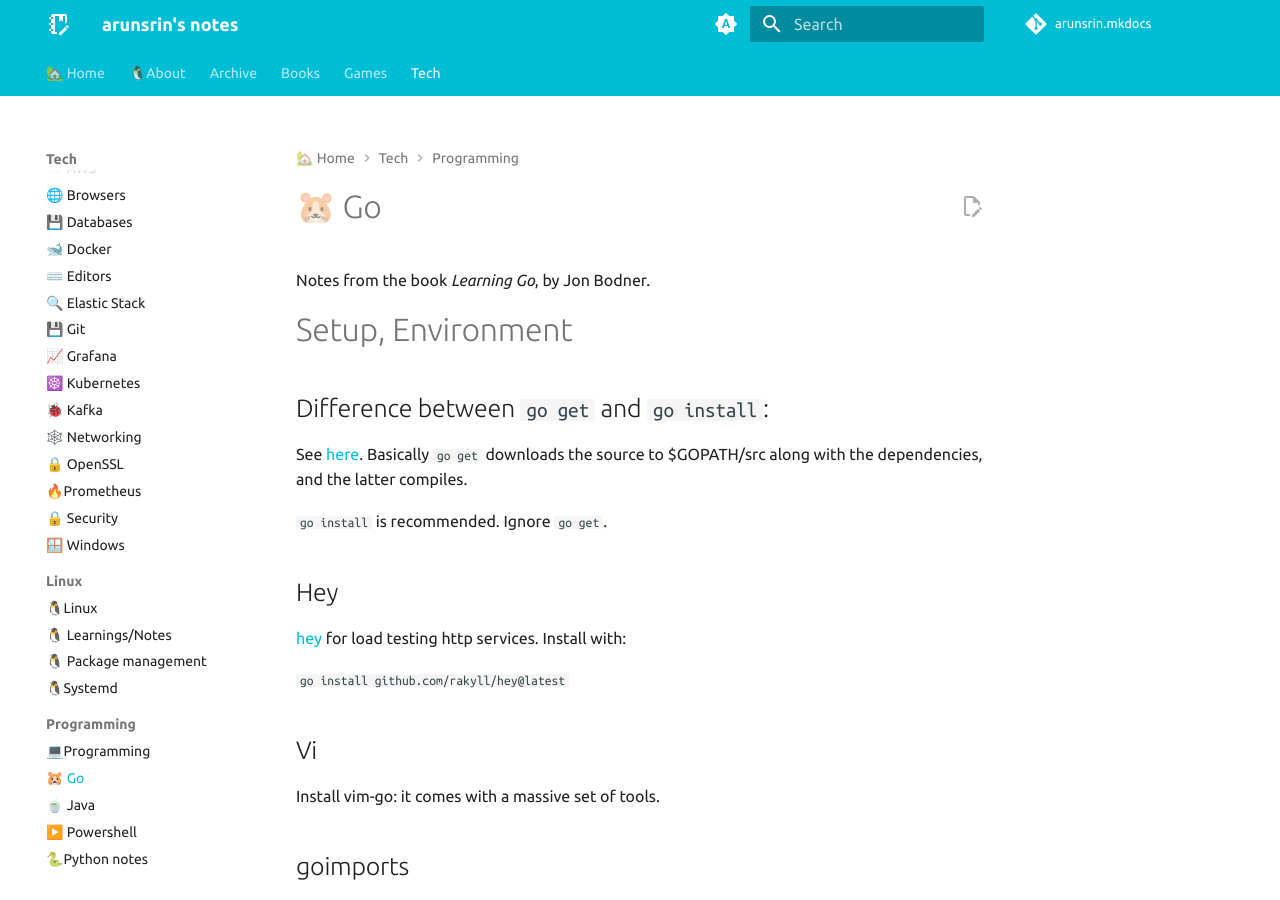
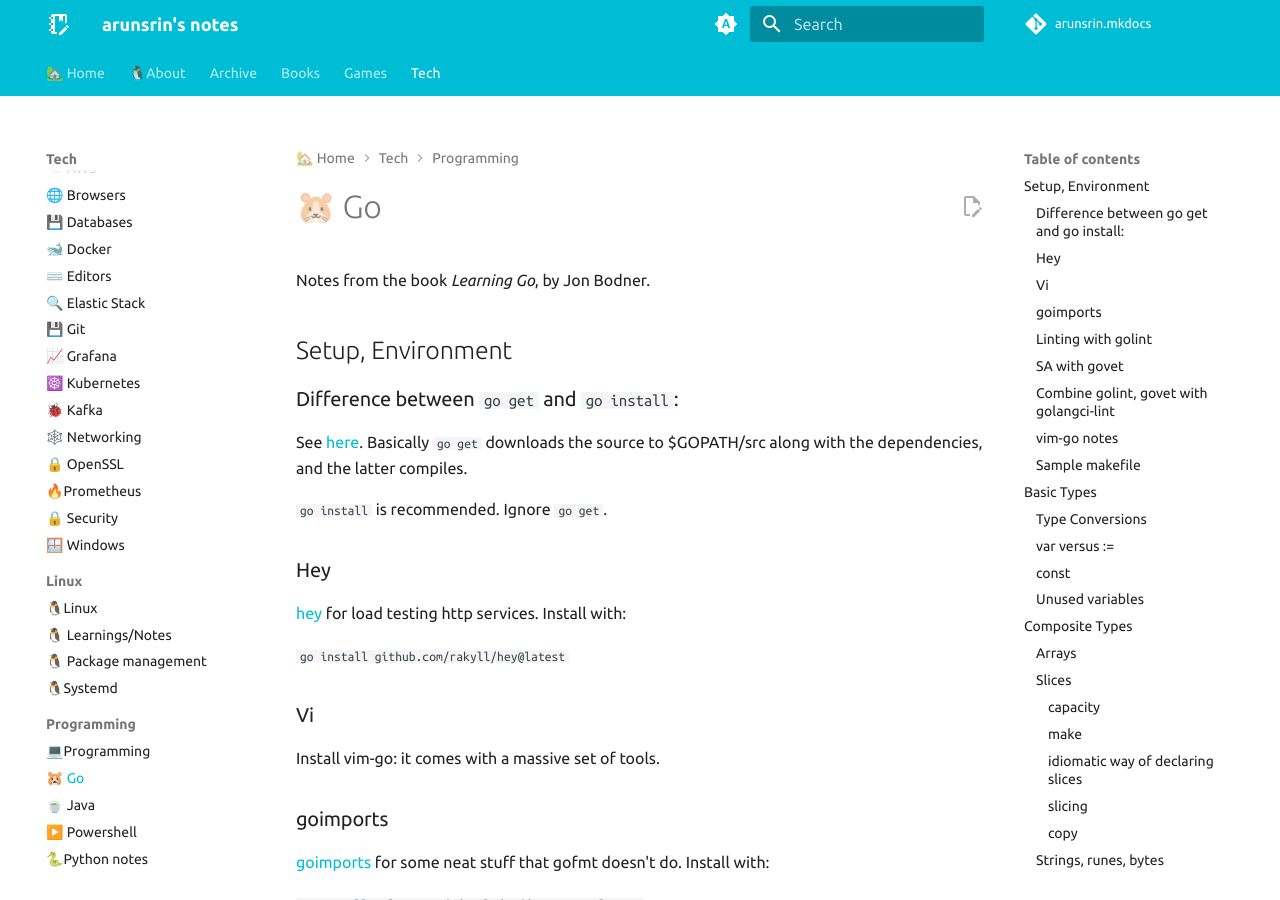
Before and after one commit to arunsrin/arunsrin.mkdocs, an MkDocs documentation site: the page built from home/tech/programming/go.md, in a window 1280 px wide and 900 px high. Built offline with MkDocs 1.6.1 and Material for MkDocs 9.7.7, drawn with Linux system fonts in a browser that asks for light colours; comment, search, counter and statistics services are not loaded.

Commit message:
fix heading levels

````diff
--- a/home/tech/programming/go.md
+++ b/home/tech/programming/go.md
@@ -2,9 +2,9 @@
 
 Notes from the book *Learning Go*, by Jon Bodner.
 
-# Setup, Environment
+## Setup, Environment
 
-## Difference between `go get` and `go install`:
+### Difference between `go get` and `go install`:
 
 See [here](https://stackoverflow.com/questions/24878737/what-is-the-difference-between-go-get-and-go-install#24878851).
 Basically `go get` downloads the source to $GOPATH/src along with the
@@ -12,16 +12,16 @@
 
 `go install` is recommended. Ignore `go get`.
 
-## Hey
+### Hey
 [hey](https://github.com/rakyll) for load testing http services. Install with:
 
 `go install github.com/rakyll/hey@latest`
 
-## Vi
+### Vi
 
 Install vim-go: it comes with a massive set of tools.
 
-## goimports
+### goimports
 [goimports](https://pkg.go.dev/golang.org/x/tools/cmd/goimports) for some neat stuff that gofmt doesn't do. Install with:
 
 `go install golang.org/x/tools/cmd/goimports@latest`
@@ -32,7 +32,7 @@
 
 Vi: Just save it.
 
-## Linting with golint
+### Linting with golint
 
 Install: `go install golang.org/x/lint/golint@latest`
 
@@ -40,7 +40,7 @@
 
 Vi: `:GoLint`
 
-## SA with govet
+### SA with govet
 
 Run: `go vet ./...`
 
@@ -52,7 +52,7 @@
 
 Run: `shadow ./...`
 
-## Combine golint, govet with golangci-lint
+### Combine golint, govet with golangci-lint
 
 This tool runs 10 different linters by default and support dozens others.
 
@@ -60,7 +60,7 @@
 
 Run: `golangci-lint run`
 
-## vim-go notes
+### vim-go notes
 
 - Code completion is with `Ctrl-x Ctrl-o`
 - `:Tagbar` is bound to `F8`
@@ -68,7 +68,7 @@
   - :`GoDefStack` shows you how deep you've jumped, `GoDefPop` or `Ctrl-T` just
   pops to the last hop
 
-## Sample makefile
+### Sample makefile
 
 ```
 .DEFAULT_GOAL := build
@@ -91,9 +91,9 @@
 .PHONY:build
 ```
 
-# Basic Types
+## Basic Types
 
-## Type Conversions
+### Type Conversions
 
 Very strict here unlike JS / python.  One can't just treat non-empty strings
 like "asd" as true for example.  No other type can be converted to a bool, even
@@ -102,7 +102,7 @@
 
 e.g. `x == 0` will return `true` or `false`.
 
-## var versus :=
+### var versus :=
 
 Most verbose way:
 
@@ -158,7 +158,7 @@
 - Don't use `:=` with type conversions, just use `var` there.
 - If initialization to 0 is expected, use `var x int` instead of `x := 0`.
 
-## const
+### const
 
 Only works at compile time, so can only be assigned to:
 
@@ -188,15 +188,15 @@
 As you'd expect, doing something like `const x int64 = 0` can only let you
 assign that const to another int64.
 
-## Unused variables
+### Unused variables
 
 Not applicable to const's since these are detected and stubbed out from the
 final binary. For normal vars though, its a compilation error to declare a var
 and not use it.
 
-# Composite Types
+## Composite Types
 
-## Arrays
+### Arrays
 
 Rigid, don't use directly.
 
@@ -227,7 +227,7 @@
 Really just don't use this. Arrays are backing stores for slices and this is
 what you'd want to use.
 
-## Slices
+### Slices
 
 Length is /not/ part of the type. You don't specify the size when declaring:
 
@@ -268,7 +268,7 @@
     copy. So append works on the copy and returns it back to the caller. So we
     re-assign the new value to that variable.
 
-### capacity
+#### capacity
 
 The Go runtime will increase the size of a slice when the number of elements
 exceeds the default allocation, e.g. by doubling it or increasing by 25%, based
@@ -277,7 +277,7 @@
 The built-in function `cap` returns the current capacity of the slice, and
 `make` is used to create a new slice.
 
-### make
+#### make
 
 Like malloc. Will create a slice of fixed capacity and length, and initialize
 to 0.
@@ -298,7 +298,7 @@
 Runtime panic if you initialize a slice with a variable for the capacity and it
 turns out to be lesser than length. Or compile time if you do it with literals.
 
-### idiomatic way of declaring slices
+#### idiomatic way of declaring slices
 
 - `var data []int` // if you expect it to stay nil. Has 0 length
 - `var x = []int{}` // empty slice literal i.e. non-nil
@@ -307,7 +307,7 @@
 - When unsure, use a zero length slice with a specified capacity so that
 `append` works easily.
 
-### slicing
+#### slicing
 
 Similar to python. But does NOT copy the data. You get two variables that share
 the same data. This gets really messy when you `append` to a sliced slice :(
@@ -323,7 +323,7 @@
     `y := x[2:4:4]` //Subslice y does not share anything beyond the 4th
     position with the parent.
 
-### copy
+#### copy
 
 Safe way of creating an independent slice.
 
@@ -334,7 +334,7 @@
 fmt.Println(y, num) // Prints [1 2 3 4] 4
 ```
 
-## Strings, runes, bytes
+### Strings, runes, bytes
 
 UTF-8, unless specified.
 
@@ -343,7 +343,7 @@
 `byte` is the underlying structure, `rune` is the UTF code point, and `string` is what the user sees.
 
 
-## Maps
+### Maps
 
 Make a map where key is a string, value is an int:
 
@@ -377,7 +377,7 @@
 
 `delete(m1, "hello")` deletes that key/value.
 
-## Sets
+### Sets
 
 Don't exist natively but you can make a map with bool values to
 get a similar data structure.
@@ -393,7 +393,7 @@
 
 Use third-party libraries for Union, Intersection, etc.
 
-## Structs
+### Structs
 
 ```go
 	type person struct {
@@ -407,7 +407,7 @@
 	e2 := person{"sid", 5678}
 ```
 
-### Anonymous struct
+#### Anonymous struct
 
 ```go
 	pet := struct {
@@ -420,7 +420,7 @@
     Type conversions between 2 structs are ONLY possible if order and
     names and types all match.
 
-# Blocks
+## Blocks
 
 Anything outside a function is in the *package* block.
 
@@ -458,12 +458,12 @@
 code/learninggo/ch04 via  v1.16.3 ❯
 ```
 
-## if
+### if
 
 Fairly obvious. Also, let's you define a variable inside the if
 condition that you can then use in the rest of the block.
 
-## for
+### for
 
 Simple, C-style:
 
@@ -513,7 +513,7 @@
 - `for` copies `i` and `v` and gives it to you. So modifying it
 will not modify the upstream value you're iterating through.
 
-## switch
+### switch
 
 Example:
 
@@ -544,18 +544,18 @@
 - `break` in a switch case will only break out of that case. Use
 labels to actually break out of the outer loop
 
-## Blank switch
+### Blank switch
 
 In the previous example, `size` compared with each `case`
 statement, and, if equal, that case is executed. In a blank
 switch, you could run any condition in the case, not just
 equality
 
-# Functions
+## Functions
 
 - No named or optional functional parameters.
 
-## Variadic functions
+### Variadic functions
 
 Exception is when it's at the end:
 
@@ -577,7 +577,7 @@
 }
 ```
 
-## Mutliple return values
+### Mutliple return values
 
 Example
 
@@ -591,7 +591,7 @@
     can't just treat it as a tuple and assign to a single
     variable like in python
 
-## Named return values
+### Named return values
 
 Example
 
@@ -602,7 +602,7 @@
 
 On the calling side, feel free to use any other name.
 
-## Blank returns
+### Blank returns
 
 Example
 
@@ -614,7 +614,7 @@
 It returns the last value of a named return variable.. not
 idiomatic and prone to cause confusion.
 
-## Passing functions
+### Passing functions
 
 Here's a simple example:
 
@@ -637,7 +637,7 @@
     The example above is pretty poor. You would have quite a bit
     more error correction in the real world
 
-## Function Type Declarations
+### Function Type Declarations
 
 `type opFuncType func(int, int) int`
 
@@ -647,7 +647,7 @@
 
 `var opMap = map[string]opFuncType {...}`
 
-## Anonymous functions
+### Anonymous functions
 
 ```go
 	i := 10
@@ -658,7 +658,7 @@
 
 Useful while launching goroutines or with `defer`
 
-## Closures
+### Closures
 
 Functions inside functions. They can use and modify variables
 from the outer function.
@@ -702,7 +702,7 @@
     All of above are *Higher-order functions*, i.e. those that
     take a function as a parameter, or as a return value
 
-## defer
+### defer
 
 Here is a simple `cat` implementation. It uses `defer` to close
 file handles. `defer` is used to run something at the end of a
@@ -768,7 +768,7 @@
     // do the rest
 ```
 
-## call by value
+### call by value
 
 Anything you pass as a parameter is copied. Making modifications
 to it will NOT stick, if you pass a struct or int or string.
@@ -776,7 +776,7 @@
 If you pass a map or slice, you can modify the content but not
 the size.
 
-# Pointers
+## Pointers
 
 Example:
 
@@ -852,7 +852,7 @@
     If you pass a nil pointer to a function, it cannot modify it.
     You can only a modify a pointer that has valid content.
 
-## Json parsing
+### Json parsing
 
 ```go
 	type person struct {
@@ -873,7 +873,7 @@
 There is a perf *hit* if you use pointers for small data. Becomes
 an advantage only for large structs (~mb).
 
-## Maps vs slices
+### Maps vs slices
 
 A map is internally implemented as a pointer to a struct. So when
 passing maps to functions and modifying them inside, you would
@@ -897,7 +897,7 @@
     Because of all the above it is simply best to assume that a
     slice is not modifiable.
 
-## Using slices as buffers
+### Using slices as buffers
 
 A good pattern is to make a single slice of fixed size and use it
 in a loop while processing I/O. This is better than allocating
@@ -942,7 +942,7 @@
 While the length cannot be modified, `process()` can change the
 content that was sent to it.
 
-# Types, methods, interfaces
+## Types, methods, interfaces
 
 An *abstract type* specifies what a type should do, not how it is
 done.
@@ -1010,7 +1010,7 @@
 !!!note
     getters and setters are not idiomatic. Just access directly.
 
-## iota
+### iota
 
 Equivalent of enums. Seems pretty crippled, ignore.
 
@@ -1029,12 +1029,12 @@
 	fmt.Println(x)
 ```
 
-## Inheritance
+### Inheritance
 
 Not exactly. But you can *embed* a type in another. So the
 former's methods can be accessed in the outer type seamlessly.
 
-## Interfaces
+### Interfaces
 
 Example:
 
@@ -1055,7 +1055,7 @@
 !!note
     Idiom: Accept interfaces, return structs
 
-## interfaces and nil
+### interfaces and nil
 
 For an interface to be nil, both the type and the value must be
 nil.
@@ -1063,7 +1063,7 @@
 When the type is non-nil, it apparently is not straightforward to
 tell if the value is nil. Reflection helps here.
 
-## empty interfaces
+### empty interfaces
 
 They map to anything in go, and main use case is for open-ended
 stuff like json parsing.
@@ -1087,7 +1087,7 @@
 The first `{}` is for making an empty interface, the second `{}`
 is for instantiating a map instance.
 
-## Type assertions and type switches
+### Type assertions and type switches
 
 ```go
 type MyInt int
@@ -1131,11 +1131,11 @@
 
 In the above we had some estimates of the types. If you don't know the type at all, use Reflection.
 
-## WebApp example
+### WebApp example
 
 Too long to print here. [Here](https://gist.github.com/arunsrin/030f0818a6ead6c55243c15f190fa682) it is.
 
-# Errors
+## Errors
 
 Always return an `error` as the last return value. Simple
 example:
@@ -1158,7 +1158,7 @@
 - Force developers to check and handle natively since all
 variables must be read in go
 
-## Alternate way
+### Alternate way
 
 Rather than `errors.New("some message")`, one can also do this:
 
@@ -1166,7 +1166,7 @@
   fmt.ErrorF("%d isn't even", i)
 ```
 
-## Sentinel Errors
+### Sentinel Errors
 
 Their names start with `Err` by convention, and indicate that
 no further processing is possible.
@@ -1178,7 +1178,7 @@
 
 Looks messy actually, just don't do it.
 
-## Adding more info
+### Adding more info
 
 Since the error interface is just a string:
 
@@ -1206,7 +1206,7 @@
   }
 ```
 
-## Wrapping errors
+### Wrapping errors
 
 You can chain your information to a downstream error using
 `fmt.Errorf`'s `%w` verb.
@@ -1246,7 +1246,7 @@
 
 Don't use this unless you know what you're doing.
 
-## panic and recover
+### panic and recover
 
 When a panic happens:
 - current function exits immediately
@@ -1288,7 +1288,7 @@
 }
 ```
 
-# Modules, Packages, Imports
+## Modules, Packages, Imports
 
 Core concepts:
 
@@ -1326,7 +1326,7 @@
 and an `exclude` section prevents a specific version from
 being used.
 
-## Packages
+### Packages
 
 Say you have 2 packages, `formatter` and `math` in 2 subfolders in your module. Use them with the full path in your `main.go` like so:
 
@@ -1351,14 +1351,14 @@
 - Bad: `util.ExtractNames`, `util.FormatNames`
 - Good: `extract.Names`, `format.Names`
 
-## Good module conventions
+### Good module conventions
 
 - Create a `cmd/` directory, with one sub-folder for each
 binary built from the module.
 - All other go code go into packages inside a `pkg/`
 directory.
 
-## Overrides
+### Overrides
 
 Example: Both `crypto/rand` and `math/rand` exist. So the equivalent of python's `import blah as blah2` is:
 
@@ -1371,25 +1371,25 @@
 )
 ```
 
-## godoc
+### godoc
 
 Place the comment above the thing being documented, with no
 new lines in between.
 
 Before the package declaration: package-level comments.
 
-## internal Packages
+### internal Packages
 
 When defines as `internal`, everything exported by that
 Package is only visible to other sibling packages.
 
-## init Function
+### init Function
 
 Avoid. A function called `init()` with no parameters and
 return values. Gets run the first time a package is
 referenced by another.
 
-## Check available versions of a module
+### Check available versions of a module
 
 ```sh
 go list -m -versions github.com/learning-go-book/simpletax
@@ -1401,7 +1401,7 @@
 go get github.com/learning-go-book/simpletax@v1.0.0
 ```
 
-## Major versions
+### Major versions
 
 For all versions apart from 0 and 1, the module path must end
 in `vN` where `N` is the major version. E.g.
@@ -1414,13 +1414,13 @@
 - Create a branch called `v2` or keep version 2 in master and
 create a branch called `v1` for the legacy version.
 
-## Vendoring
+### Vendoring
 
 Keep copies of dependencies inside your module.
 
 `go mod vendor`
 
-## Module Proxy Server
+### Module Proxy Server
 
 go's mirror. First tries there, and downloads and caches if
 not present.
@@ -1435,7 +1435,7 @@
 - Disable the behaviour: `export GOPROXY=direct`
 - Run your own
 
-### Private proxy servers
+#### Private proxy servers
 
 Set `GOPRIVATE`:
 
@@ -1443,7 +1443,7 @@
 
 Anything matching the above will be downloaded directly.
 
-# Standard Library
+## Standard Library
 
 Useful stuff from the standard library
 
@@ -1453,7 +1453,7 @@
 
 `os.Args` like python's `sys.argv`
 
-# Third Party
+## Third Party
 
 Useful stuff from the ecosystem. Search in this page for details.
 
@@ -1464,11 +1464,11 @@
 
 The equivalent of pypi here is [pkg.go.dev](https://pkg.go.dev). It automatically indexes open-source go projects.
 
-# References
+## References
 
 - Learning Go, by Jon Bodner
 
-## Queued
+### Queued
 
 - [official code review comments](https://github.com/golang/go/wiki/CodeReviewComments)
 - [Effective Go](https://golang.org/doc/effective_go)
````
Also changed, not shown: home/tech/aws.md (+46 -46 lines), home/tech/elastic.md (+28 -28 lines), home/tech/programming/index.md (+14 -14 lines), home/tech/programming/powershell.md (+4 -4 lines).
